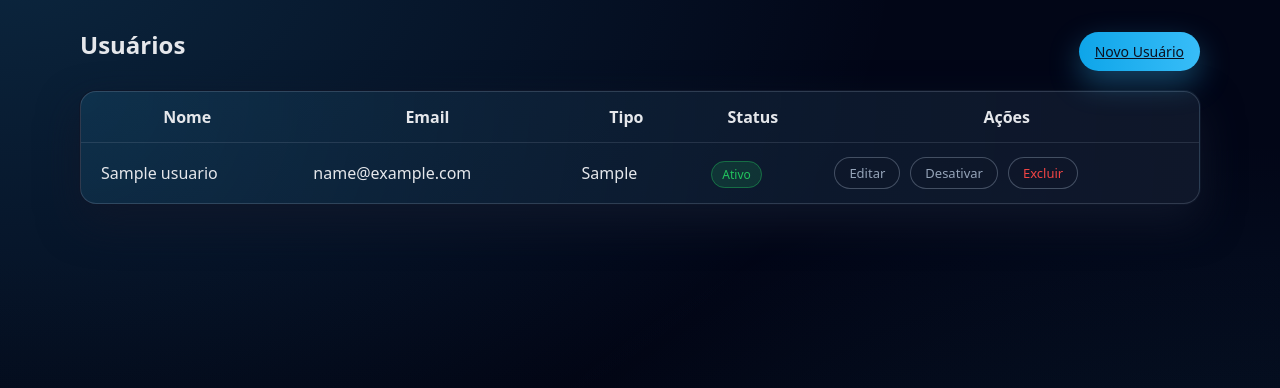
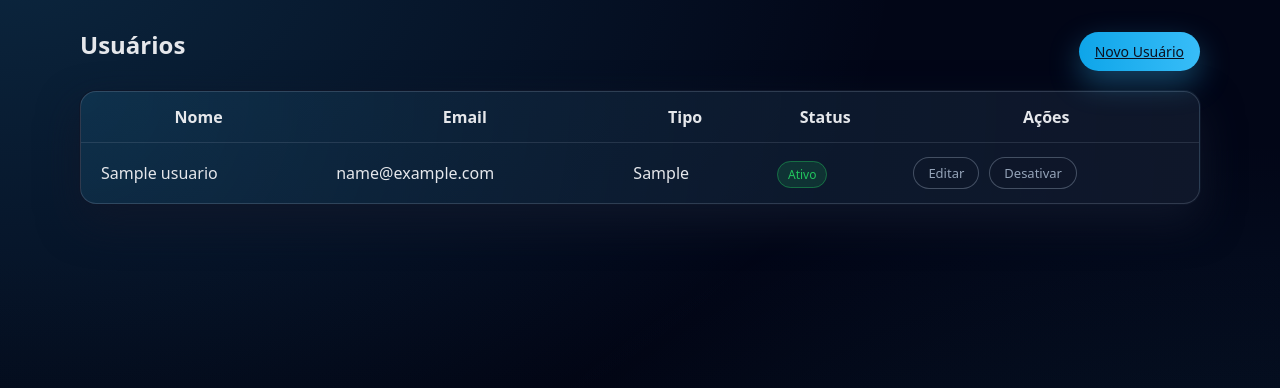
Before and after one commit to NettoSantana/gerenciador-ativos, a Flask app: page /usuarios/ in a window 1280 px wide. Shown: the part 61-449 px from the top of the page. Run offline with Flask 3, Linux system fonts and the light colour scheme; a user stored in the database is signed in; tables that the repository leaves empty hold one stand-in row (values such as "Sample post").

Commit message:
﻿feat: implementa política completa de exclusão de usuários - protege admin principal - impede auto-exclusão - gerente não exclui gerente - admin exclui todos exceto admin principal - frontend só mostra botão quando permitido

```diff
--- a/commitmsg.txt
+++ b/commitmsg.txt
@@ -1 +1,5 @@
-fix: padroniza botão Excluir dos Usuários para o mesmo estilo dos Ativos
+feat: adiciona exclusão real de clientes com validação e segurança
+
+- rota POST /clientes/excluir
+- bloqueio opcional para clientes com ativos
+- restrição para admin/gerente
--- a/gerenciador_ativos/usuarios/routes.py
+++ b/gerenciador_ativos/usuarios/routes.py
@@ -3,6 +3,12 @@ from gerenciador_ativos.auth.decorators import login_required, role_required
 from gerenciador_ativos.usuarios import usuarios_bp
 from gerenciador_ativos.extensions import db
 from gerenciador_ativos.models import Usuario
+
+
+# ============================================================
+# CONFIGURAÇÃO DO ADMIN PRINCIPAL
+# ============================================================
+ADMIN_PRINCIPAL_EMAIL = "admin@admin.com"
 
 
 # ============================================================
@@ -101,10 +107,26 @@ def toggle(id):
 def excluir(id):
     usuario = Usuario.query.get_or_404(id)
 
-    # Impede excluir a si mesmo
-    if usuario.id == session.get("user_id"):
+    usuario_logado_tipo = session.get("user_tipo")
+    usuario_logado_id = session.get("user_id")
+
+    # 1 — ninguém pode excluir o admin principal
+    if usuario.email == ADMIN_PRINCIPAL_EMAIL:
+        flash("O administrador principal não pode ser excluído.", "danger")
+        return redirect(url_for("usuarios.lista"))
+
+    # 2 — ninguém pode excluir a si mesmo
+    if usuario.id == usuario_logado_id:
         flash("Você não pode excluir seu próprio usuário.", "danger")
         return redirect(url_for("usuarios.lista"))
+
+    # 3 — gerente NÃO exclui gerente
+    if usuario_logado_tipo == "gerente" and usuario.tipo == "gerente":
+        flash("Gerentes não podem excluir outros gerentes.", "danger")
+        return redirect(url_for("usuarios.lista"))
+
+    # 4 — admin pode excluir qualquer um (menos admin principal)
+    # (nenhum bloco adicional necessário)
 
     db.session.delete(usuario)
     db.session.commit()
--- a/templates/usuarios/lista.html
+++ b/templates/usuarios/lista.html
@@ -31,13 +31,11 @@
 
           <td style="padding:14px 20px;">
             {% if u.ativo %}
-              <span class="chip"
-                style="background:rgba(34,197,94,0.15); border:1px solid rgba(34,197,94,0.4); color:#22c55e;">
+              <span class="chip" style="background:rgba(34,197,94,0.15); border:1px solid rgba(34,197,94,0.4); color:#22c55e;">
                 Ativo
               </span>
             {% else %}
-              <span class="chip"
-                style="background:rgba(239,68,68,0.15); border:1px solid rgba(239,68,68,0.4); color:#ef4444;">
+              <span class="chip" style="background:rgba(239,68,68,0.15); border:1px solid rgba(239,68,68,0.4); color:#ef4444;">
                 Inativo
               </span>
             {% endif %}
@@ -45,30 +43,41 @@
 
           <td style="padding:14px 20px; display:flex; gap:10px;">
 
-            <a href="{{ url_for('usuarios.editar', id=u.id) }}" class="btn-ghost">
-              Editar
-            </a>
+            <!-- EDITAR -->
+            <a href="{{ url_for('usuarios.editar', id=u.id) }}" class="btn-ghost">Editar</a>
 
+            <!-- ATIVAR / DESATIVAR -->
             {% if u.ativo %}
-              <a href="{{ url_for('usuarios.toggle', id=u.id) }}" class="btn-ghost">
-                Desativar
-              </a>
+              <a href="{{ url_for('usuarios.toggle', id=u.id) }}" class="btn-ghost">Desativar</a>
             {% else %}
-              <a href="{{ url_for('usuarios.toggle', id=u.id) }}" class="btn-ghost">
-                Ativar
-              </a>
+              <a href="{{ url_for('usuarios.toggle', id=u.id) }}" class="btn-ghost">Ativar</a>
             {% endif %}
 
-            <!-- EXCLUIR — IGUAL AO DOS ATIVOS -->
-            <form action="{{ url_for('usuarios.excluir', id=u.id) }}"
-                  method="POST"
-                  onsubmit="return confirm('Tem certeza que deseja excluir este usuário?');">
+            <!-- EXCLUIR (só se permitido) -->
+            {% set logado = session.get('user_tipo') %}
 
-              <button type="submit" class="btn-ghost" style="color:#ef4444;">
-                Excluir
-              </button>
+            {% if u.email != 'admin@admin.com' %}   {# admin principal nunca mostra excluir #}
+              {% if u.id != session.get('user_id') %}  {# não excluir a si mesmo #}
 
-            </form>
+                {% if logado == 'admin' %}
+                  <!-- admin pode excluir todos, menos admin -->
+                  <form action="{{ url_for('usuarios.excluir', id=u.id) }}" method="POST"
+                        onsubmit="return confirm('Tem certeza que deseja excluir este usuário?');">
+                    <button type="submit" class="btn-ghost" style="color:#ef4444;">Excluir</button>
+                  </form>
+
+                {% elif logado == 'gerente' %}
+                  {% if u.tipo != 'gerente' %}
+                    <!-- gerente só exclui usuários comuns -->
+                    <form action="{{ url_for('usuarios.excluir', id=u.id) }}" method="POST"
+                          onsubmit="return confirm('Tem certeza que deseja excluir este usuário?');">
+                      <button type="submit" class="btn-ghost" style="color:#ef4444;">Excluir</button>
+                    </form>
+                  {% endif %}
+                {% endif %}
+
+              {% endif %}
+            {% endif %}
 
           </td>
         </tr>
```
